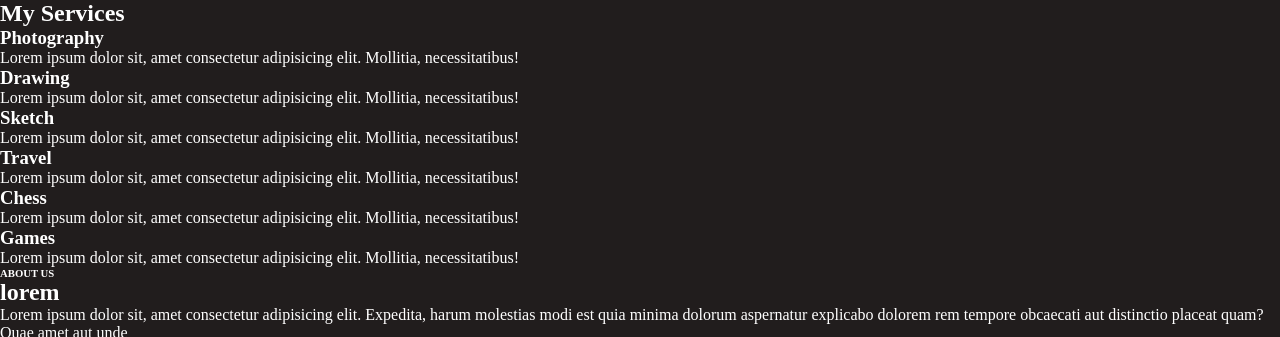
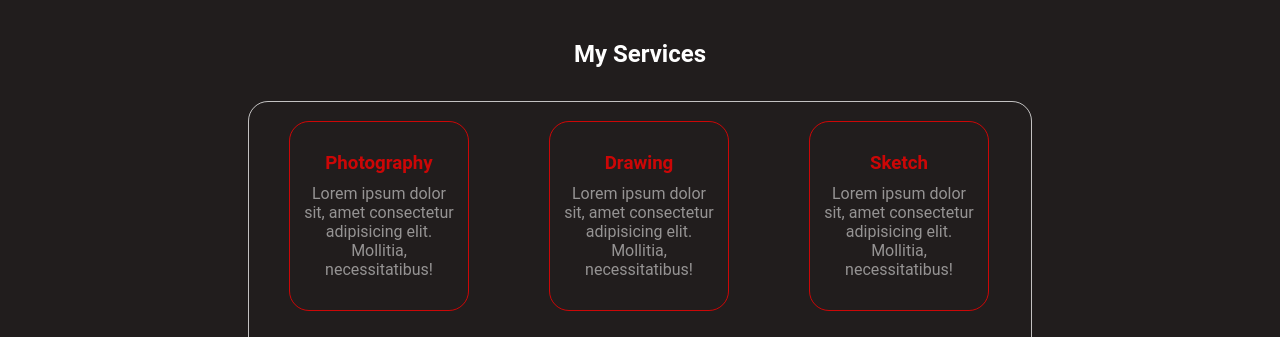
Before and after one commit to Jubayed-02/internship-nactar, a PHP site: page / in a window 1280 px wide. Shown: the top 337 px of the page. Run offline with PHP 8.4, Linux system fonts and the light colour scheme.

Commit message:
feat: add necessary styles

```diff
--- a/class-7-css/css/style.css
+++ b/class-7-css/css/style.css
@@ -3,8 +3,84 @@
   padding: 0;
   box-sizing: border-box;
 }
+body {
+  height: 100vh;
+  width: 100vw;
+  background: #211d1d;
+  font-family: roboto, sans-serif;
+}
 .main {
-  height: 100vh;
-  background: #211d1d;
-  color: white;
+  /* not a div */
+  height: 100%;
+  width: 100%;
+  color: #fff;
 }
+.con1 {
+  height: 510px;
+  width: 100%;
+  margin-bottom: 200px;
+}
+.title {
+  height: 10%; /*50px*/
+  text-align: center;
+  margin-top: 40px;
+  margin-bottom: 10px;
+}
+.services {
+  width: 784px;
+  height: 90%; /*450*/
+  margin: auto;
+  border: 1px solid #ffffffba;
+  border-radius: 20px;
+  display: flex;
+  flex-wrap: wrap;
+}
+.col {
+  height: 190px;
+  width: 180px;
+  border: 1px solid rgba(255, 0, 0, 0.772);
+  border-radius: 20px;
+  margin: 19px 40px;
+  padding: 30px 10px;
+  text-align: center;
+}
+.col h3 {
+  margin-bottom: 10px;
+  color: rgba(255, 0, 0, 0.772);
+}
+.col p {
+  color: #ffffff86;
+}
+
+.row {
+  width: 700px;
+  height: 400px;
+  margin: auto;
+  display: flex;
+  padding-left: 10px;
+  margin-bottom: 200px;
+}
+.item {
+  width: 330px;
+  height: 100%;
+  margin: 10px;
+}
+.item img {
+  width: 100%;
+  height: 100%;
+  object-fit: cover;
+  border-radius: 20px;
+}
+.item h1 {
+  margin: 30px 0;
+}
+.item p {
+  line-height: 1cm;
+  margin-bottom: 30px;
+  color: rgba(255, 255, 255, 0.634);
+}
+.item a {
+  display: block;
+  color: rgb(133, 139, 251);
+  text-align: center;
+}
```
